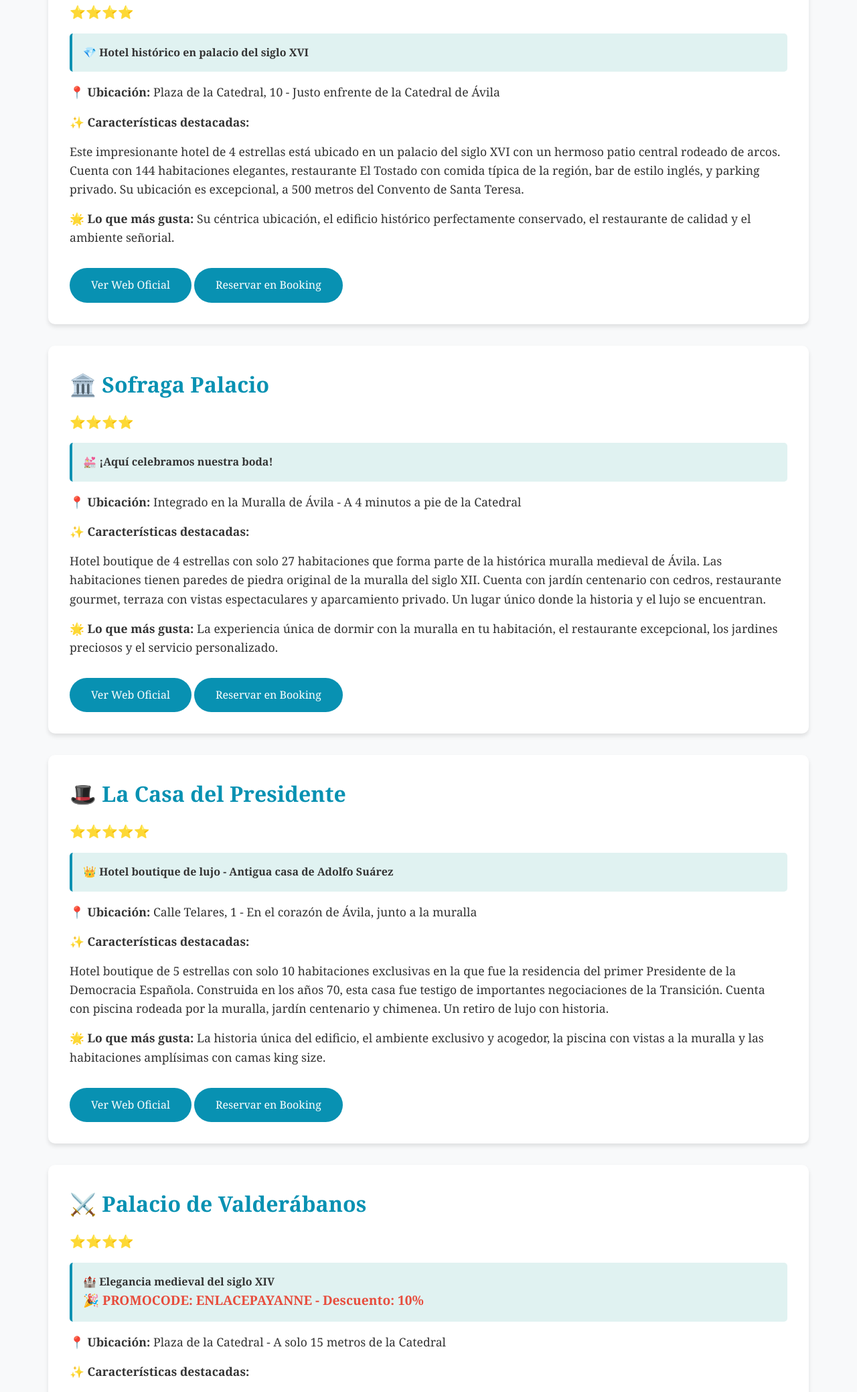
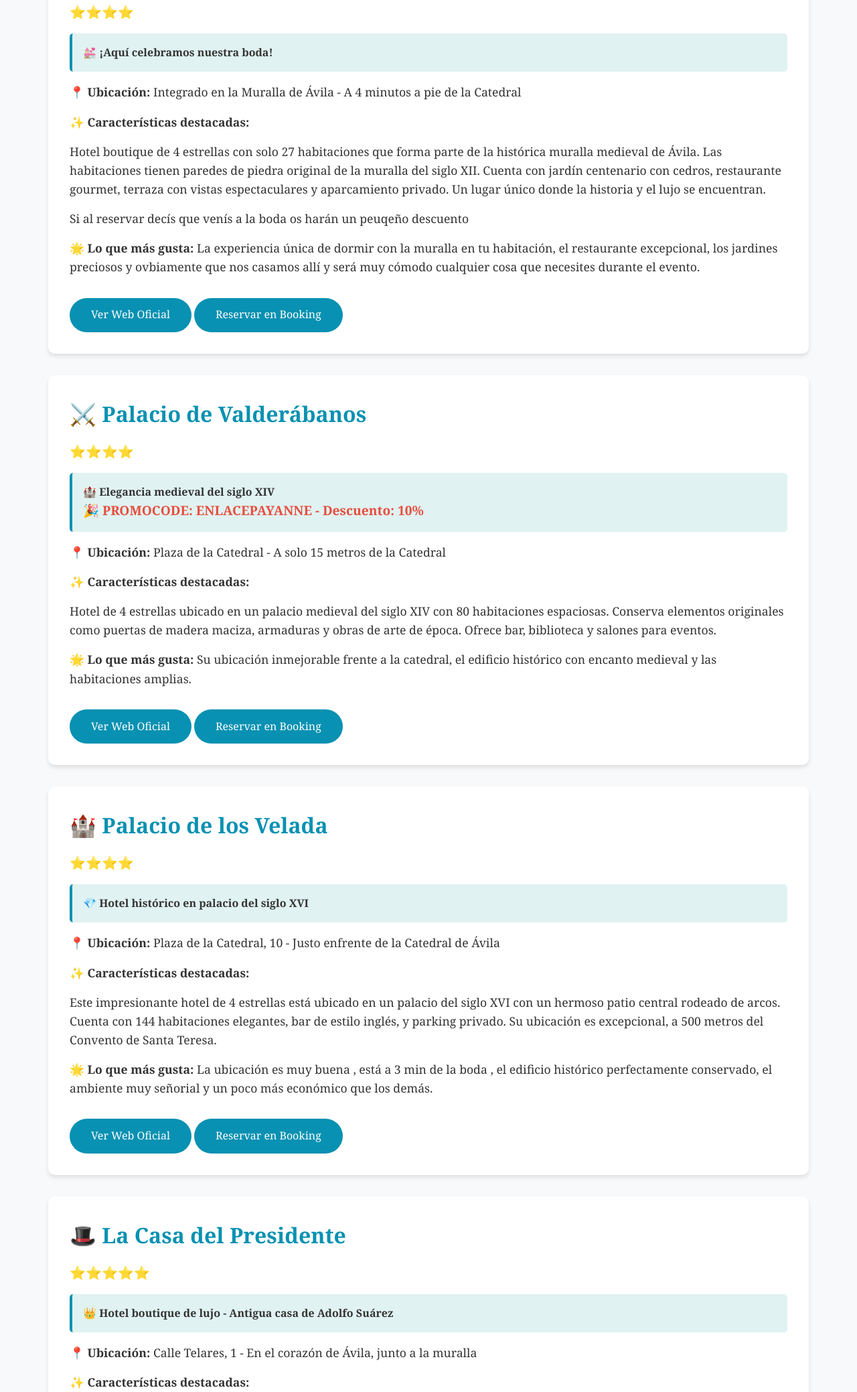
Before and after one commit to pmasiasanchez/bodamariayjuan, a plain HTML site: page hoteles.html in a window 1280 px wide. Shown: the part 602-2680 px from the top of the page at 67% size. Drawn offline with Linux system fonts and the light colour scheme.

Commit message:
Update hoteles.html

```diff
--- a/hoteles.html
+++ b/hoteles.html
@@ -157,27 +157,8 @@
             <p>Hemos seleccionado estos cuatro hoteles especiales para que vuestra estancia en Ávila sea inolvidable. Todos están en el centro histórico y muy cerca del Palacio de los Sofraga.</p>
         </div>
 
+
         <!-- Hotel 1: Sofraga Palacio -->
-        <div class="hotel-card">
-            <h2>🏰 Palacio de los Velada</h2>
-            <div class="estrellas">⭐⭐⭐⭐</div>
-
-            <div class="destacado">
-                <strong>💎 Hotel histórico en palacio del siglo XVI</strong>
-            </div>
-
-            <p><strong>📍 Ubicación:</strong> Plaza de la Catedral, 10 - Justo enfrente de la Catedral de Ávila</p>
-
-            <p><strong>✨ Características destacadas:</strong></p>
-            <p>Este impresionante hotel de 4 estrellas está ubicado en un palacio del siglo XVI con un hermoso patio central rodeado de arcos. Cuenta con 144 habitaciones elegantes, restaurante El Tostado con comida típica de la región, bar de estilo inglés, y parking privado. Su ubicación es excepcional, a 500 metros del Convento de Santa Teresa.</p>
-
-            <p><strong>🌟 Lo que más gusta:</strong> Su céntrica ubicación, el edificio histórico perfectamente conservado, el restaurante de calidad y el ambiente señorial.</p>
-
-            <a href="https://www.hotelpalaciodelosvelada.com/" target="_blank" class="btn">Ver Web Oficial</a>
-            <a href="https://www.booking.com/hotel/es/velada.es.html" target="_blank" class="btn">Reservar en Booking</a>
-        </div>
-
-        <!-- Hotel 2: Sofraga Palacio -->
         <div class="hotel-card">
             <h2>🏛️ Sofraga Palacio</h2>
             <div class="estrellas">⭐⭐⭐⭐</div>
@@ -190,34 +171,14 @@
 
             <p><strong>✨ Características destacadas:</strong></p>
             <p>Hotel boutique de 4 estrellas con solo 27 habitaciones que forma parte de la histórica muralla medieval de Ávila. Las habitaciones tienen paredes de piedra original de la muralla del siglo XII. Cuenta con jardín centenario con cedros, restaurante gourmet, terraza con vistas espectaculares y aparcamiento privado. Un lugar único donde la historia y el lujo se encuentran.</p>
-
-            <p><strong>🌟 Lo que más gusta:</strong> La experiencia única de dormir con la muralla en tu habitación, el restaurante excepcional, los jardines preciosos y el servicio personalizado.</p>
+            <p>Si al reservar decís que venís a la boda os harán un peuqeño descuento</p>
+            <p><strong>🌟 Lo que más gusta:</strong> La experiencia única de dormir con la muralla en tu habitación, el restaurante excepcional, los jardines preciosos y ovbiamente que nos casamos allí y será muy cómodo cualquier cosa que necesites durante el evento.</p>
 
             <a href="https://www.sofragapalacio.com/" target="_blank" class="btn">Ver Web Oficial</a>
             <a href="https://www.booking.com/hotel/es/best-western-premier-sofraga-palacio.es.html" target="_blank" class="btn">Reservar en Booking</a>
         </div>
 
-        <!-- Hotel 3: La Casa del Presidente -->
-        <div class="hotel-card">
-            <h2>🎩 La Casa del Presidente</h2>
-            <div class="estrellas">⭐⭐⭐⭐⭐</div>
-
-            <div class="destacado">
-                <strong>👑 Hotel boutique de lujo - Antigua casa de Adolfo Suárez</strong>
-            </div>
-
-            <p><strong>📍 Ubicación:</strong> Calle Telares, 1 - En el corazón de Ávila, junto a la muralla</p>
-
-            <p><strong>✨ Características destacadas:</strong></p>
-            <p>Hotel boutique de 5 estrellas con solo 10 habitaciones exclusivas en la que fue la residencia del primer Presidente de la Democracia Española. Construida en los años 70, esta casa fue testigo de importantes negociaciones de la Transición. Cuenta con piscina rodeada por la muralla, jardín centenario y chimenea. Un retiro de lujo con historia.</p>
-
-            <p><strong>🌟 Lo que más gusta:</strong> La historia única del edificio, el ambiente exclusivo y acogedor, la piscina con vistas a la muralla y las habitaciones amplísimas con camas king size.</p>
-
-            <a href="https://www.lacasadelpresidente.es/" target="_blank" class="btn">Ver Web Oficial</a>
-            <a href="https://www.booking.com/hotel/es/la-casa-del-presidente.es.html" target="_blank" class="btn">Reservar en Booking</a>
-        </div>
-
-        <!-- Hotel 4: Palacio de Valderábanos -->
+         <!-- Hotel 4: Palacio de Valderábanos -->
         <div class="hotel-card">
             <h2>⚔️ Palacio de Valderábanos</h2>
             <div class="estrellas">⭐⭐⭐⭐</div>
@@ -238,10 +199,53 @@
             <a href="https://www.booking.com/hotel/es/valderrabanos.es.html" target="_blank" class="btn">Reservar en Booking</a>
         </div>
 
+           <!-- Hotel 2: Velada -->
+        <div class="hotel-card">
+            <h2>🏰 Palacio de los Velada</h2>
+            <div class="estrellas">⭐⭐⭐⭐</div>
+
+            <div class="destacado">
+                <strong>💎 Hotel histórico en palacio del siglo XVI</strong>
+            </div>
+
+            <p><strong>📍 Ubicación:</strong> Plaza de la Catedral, 10 - Justo enfrente de la Catedral de Ávila</p>
+
+            <p><strong>✨ Características destacadas:</strong></p>
+            <p>Este impresionante hotel de 4 estrellas está ubicado en un palacio del siglo XVI con un hermoso patio central rodeado de arcos. Cuenta con 144 habitaciones elegantes,  bar de estilo inglés, y parking privado. Su ubicación es excepcional, a 500 metros del Convento de Santa Teresa.</p>
+
+            <p><strong>🌟 Lo que más gusta:</strong> La ubicación es muy buena , está a 3 min de la boda , el edificio histórico perfectamente conservado,  el ambiente muy señorial y un poco más económico que los demás.</p>
+
+            <a href="https://www.hotelpalaciodelosvelada.com/" target="_blank" class="btn">Ver Web Oficial</a>
+            <a href="https://www.booking.com/hotel/es/velada.es.html" target="_blank" class="btn">Reservar en Booking</a>
+        </div>
+
+
+        <!-- Hotel 3: La Casa del Presidente -->
+        <div class="hotel-card">
+            <h2>🎩 La Casa del Presidente</h2>
+            <div class="estrellas">⭐⭐⭐⭐⭐</div>
+
+            <div class="destacado">
+                <strong>👑 Hotel boutique de lujo - Antigua casa de Adolfo Suárez</strong>
+            </div>
+
+            <p><strong>📍 Ubicación:</strong> Calle Telares, 1 - En el corazón de Ávila, junto a la muralla</p>
+
+            <p><strong>✨ Características destacadas:</strong></p>
+            <p>Hotel boutique de 5 estrellas con solo 10 habitaciones exclusivas en la que fue la residencia del primer Presidente de la Democracia Española. Construida en los años 70, esta casa fue testigo de importantes negociaciones de la Transición. Cuenta con piscina rodeada por la muralla, jardín centenario y chimenea. Un retiro de lujo con historia.</p>
+
+            <p><strong>🌟 Lo que más gusta:</strong> La historia única del edificio, el ambiente exclusivo y acogedor, la piscina con vistas a la muralla y las habitaciones amplísimas con camas king size.</p>
+            <p> Es la ocpión más exclusiva y si os interesa avisadnos quizás os podamos ayudar con la reserva</p>
+            <a href="https://www.lacasadelpresidente.es/" target="_blank" class="btn">Ver Web Oficial</a>
+            <a href="https://www.booking.com/hotel/es/la-casa-del-presidente.es.html" target="_blank" class="btn">Reservar en Booking</a>
+        </div>
+
+
+
         <div class="intro" style="margin-top: 3rem;">
             <h3>💡 Información Útil</h3>
             <p>Os recomendamos reservar con antelación, especialmente si venís el fin de semana de la boda.</p>
-            <p>Todos estos hoteles están a menos de 10 minutos andando del Palacio de los Sofraga.</p>
+
             <p>Si necesitáis más opciones o tenéis alguna duda, no dudéis en contactarnos.</p>
         </div>
     </div>
```
